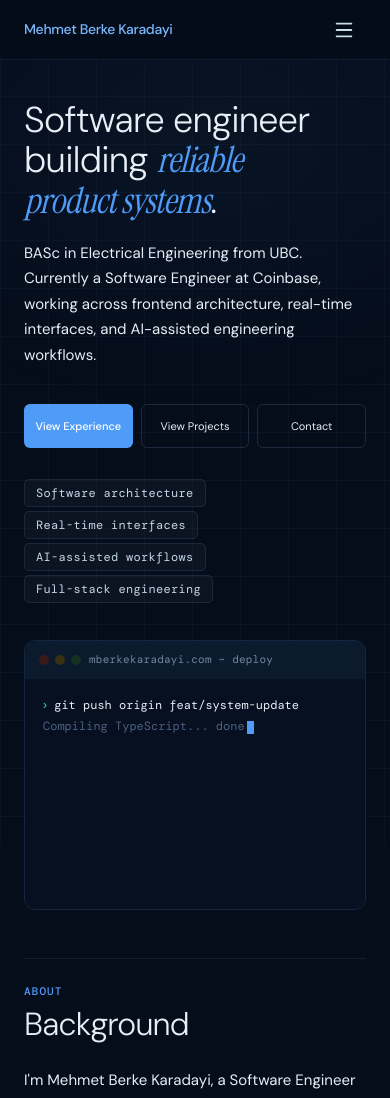
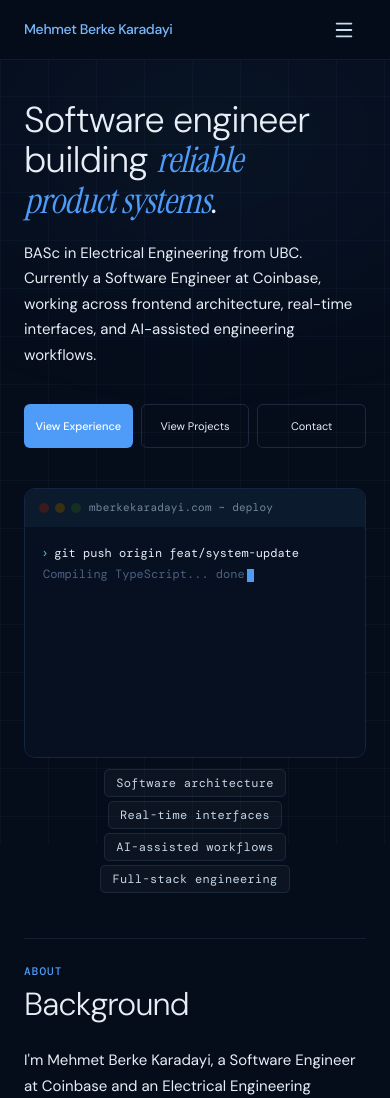
Before and after one commit to mberkekaradayi/mberkekaradayi.github.io, a Next.js app in the folder mbk/: page / in a window 390 px wide. Shown: the top 1098 px of the page. Built offline with nearby package versions, Linux system fonts and the light colour scheme.

Commit message:
location change

```diff
--- a/mbk/components/sections/HeroSection.tsx
+++ b/mbk/components/sections/HeroSection.tsx
@@ -17,7 +17,6 @@ export function HeroSection() {
       className="relative mx-auto max-w-[1100px] px-6 pb-10 pt-[100px] md:px-10"
     >
       <div className="grid grid-cols-1 items-start gap-10 md:grid-cols-[minmax(0,1fr)_minmax(300px,0.92fr)] md:gap-8 lg:grid-cols-[minmax(0,1.05fr)_minmax(320px,1fr)] lg:gap-10">
-        {/* Copy */}
         <div className="min-w-0">
           <h1
             className="mb-5 max-w-[34rem] font-sans text-[clamp(2.25rem,0.5rem+5.5vw,2.75rem)] font-light leading-[1.12] tracking-[-0.02em] [text-wrap:balance]"
@@ -45,7 +44,7 @@ export function HeroSection() {
             and AI-assisted engineering workflows.
           </p>
 
-          <div className="mb-8 grid min-w-0 w-full grid-cols-3 gap-2 md:max-w-[32rem] md:flex md:flex-row md:flex-wrap md:gap-3">
+          <div className="grid min-w-0 w-full grid-cols-3 gap-2 md:max-w-[32rem] md:flex md:flex-row md:flex-wrap md:gap-3">
             <a
               href="#experience"
               className="btn-primary-hover flex min-h-11 min-w-0 items-center justify-center rounded-[6px] px-1.5 py-2.5 text-center text-[11px] font-medium leading-snug no-underline sm:px-2 md:min-h-0 md:px-[22px] md:py-[10px] md:text-[13px]"
@@ -76,8 +75,11 @@ export function HeroSection() {
               Contact
             </a>
           </div>
+        </div>
 
-          <ul className="m-0 flex w-full min-w-0 max-w-full list-none flex-wrap gap-2 p-0 md:max-w-[32rem]">
+        <div className="flex w-full min-w-0 flex-col gap-3 md:sticky md:top-[76px]">
+          <TerminalAnimation className="mx-auto max-w-md md:mx-0 md:max-w-none" />
+          <ul className="m-0 flex w-full min-w-0 list-none flex-wrap justify-center gap-2 p-0 md:justify-start">
             {heroBadges.map((badge) => (
               <li key={badge} className="shrink-0">
                 <Pill label={badge} variant="badge" />
@@ -85,11 +87,6 @@ export function HeroSection() {
             ))}
           </ul>
         </div>
-
-        {/* Terminal — fills the right column on md+ */}
-        <div className="w-full min-w-0 md:sticky md:top-[76px]">
-          <TerminalAnimation className="mx-auto max-w-md md:mx-0 md:max-w-none" />
-        </div>
       </div>
     </section>
   );
```
